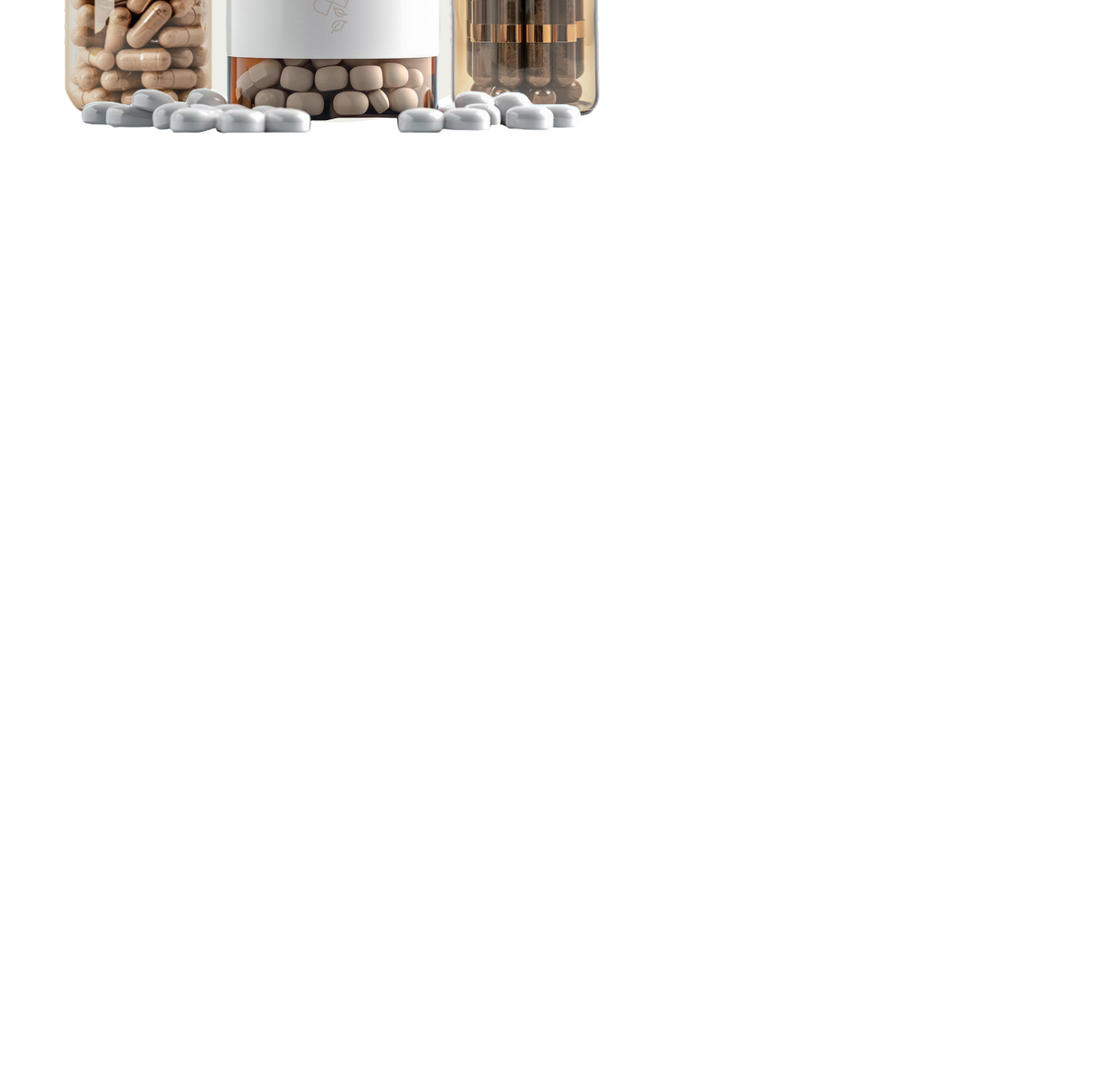
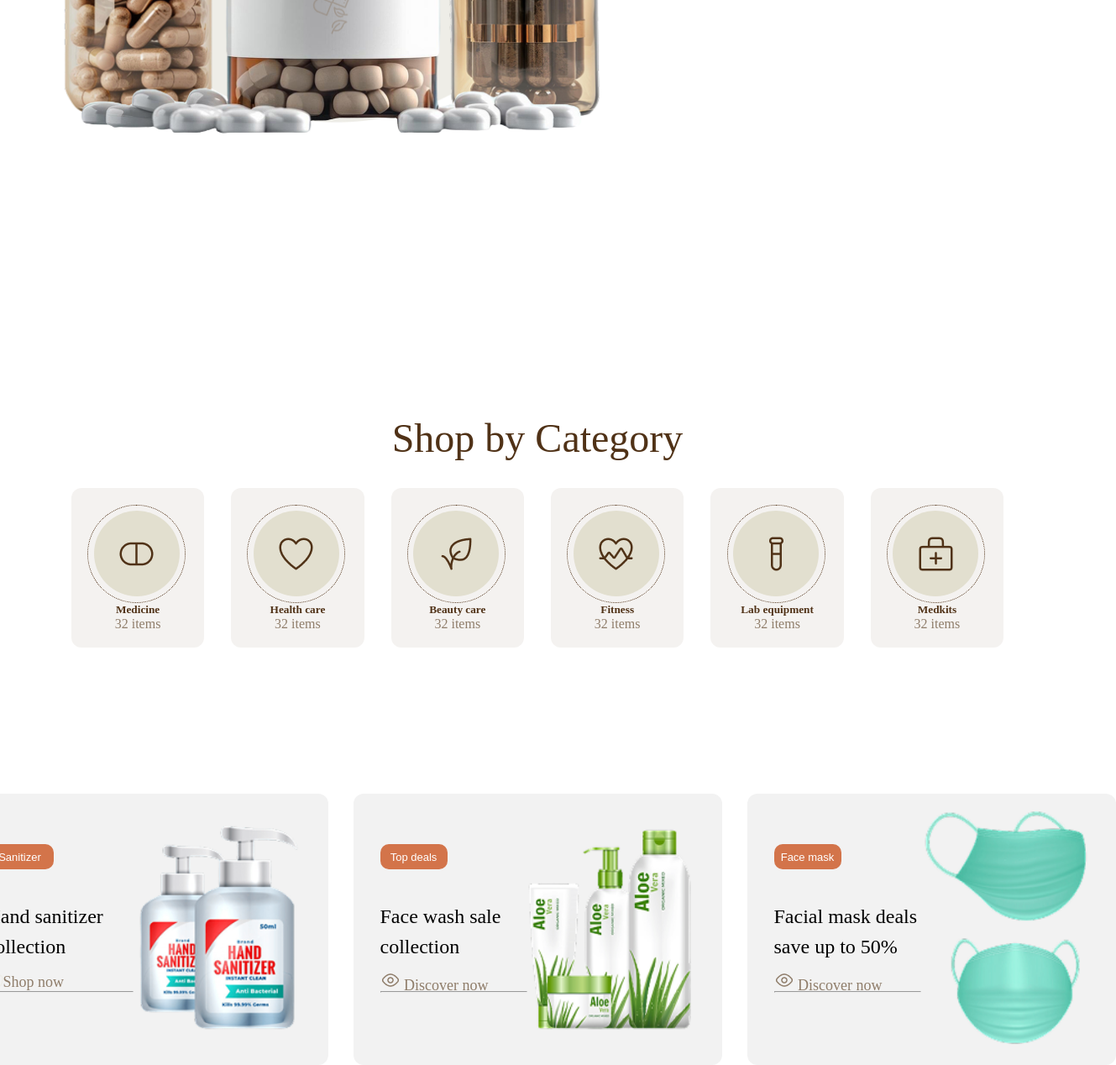
Before and after one commit to sharif-cloud/Medilift, a plain HTML site: page index.html in a window 1280 px wide. Shown: the part 915-2183 px from the top of the page at 84% size, 1329 px wide, since content can reach past the window. Before the commit the page ends 1215 px from the top, so only its background shows below. Drawn offline with Linux system fonts and the light colour scheme.

Commit message:
categories add

```diff
--- a/index.html
+++ b/index.html
@@ -35,7 +35,7 @@
   <section class="Banner">
     <div class="Banner-content">
       <h1>Your trusted care now and always</h1>
-      <p>Providing quality health supplements for a better you.</p>
+      <p>For the best results, align your health needs with your medication plan.</p>
       <button> <img src="images/Vectors.png" alt=""> Shop Now</button>
     </div>
     <img class="bg-img" src="images/Vector.png" alt="">
@@ -44,5 +44,73 @@
     </div>
   </section>
 
+  <!-- Categories -->
+  <section class="categories">
+    <h2>Shop by Category</h2>
+    <div class="category-grid">
+      <div class="cat-card">
+        <div class="dot-border">
+            <div class="cat-img"><img src="images/capsule.png" alt="capsule"></div>
+        </div> <h5>Medicine</h5><p class="items">32 items</p>
+      </div>
+      <div class="cat-card">
+        <div class="dot-border">
+            <div class="cat-img"><img src="images/heart.png" alt="heart"></div>
+        </div><h5>Health care</h5><p class="items">32 items</p>
+      </div>
+      <div class="cat-card">
+        <div class="dot-border">
+            <div class="cat-img"><img src="images/leaf.png" alt="leaf"></div>
+        </div><h5>Beauty care</h5><p class="items">32 items</p>
+    </div>
+      <div class="cat-card">
+        <div class="dot-border">
+            <div class="cat-img"><img src="images/heartbeat.png" alt="heartbeat"></div>
+        </div><h5>Fitness</h5><p class="items">32 items</p>
+      </div>
+      <div class="cat-card">
+        <div class="dot-border">
+            <div class="cat-img"><img src="images/Vector (1).png" alt=""></div>
+        </div><h5>Lab equipment</h5><p class="items">32 items</p>
+      </div>
+      <div class="cat-card">
+        <div class="dot-border">
+            <div class="cat-img"><img src="images/Vector (2).png" alt=""></div>
+        </div><h5>Medkits</h5><p class="items">32 items</p>
+      </div>
+    </div>
+
+  </section>
+    <div class="ctg-cards">
+        <div class="ctg-crd">
+            <div class="card-text">
+                <button>Sanitizer</button>
+                <h2>Hand sanitizer collection </h2>
+                <p> <img src="images/Vectors.png" alt="">Shop now <hr></p>
+
+            </div>
+            <div class="card-img"><img src="images/realistic-hand-sanitizer-bottle-3d-style 1.png" alt=""></div>
+        </div>
+        <div class="ctg-crd">
+            <div class="card-text">
+                <button>Top deals</button>
+                <h2>Face wash sale collection </h2>
+                <p><img src="images/eye.png" alt=""> Discover now <hr></p>
+
+            </div>
+            <div class="card-img"><img src="images/rb_2147639108 1.png" alt=""></div>
+        </div>
+        <div class="ctg-crd">
+            <div class="card-text">
+                <button>Face mask</button>
+                <h2>Facial mask deals save up to 50%</h2>
+                <p><img src="images/eye.png" alt=""> Discover now <hr></p>
+
+            </div>
+            <div class="card-img"><img src="images/realistic-medical-mask-with-shadows 1.png" alt=""></div>
+        </div>
+
+    </div>
+
 </body>
 </html>
--- a/style.css
+++ b/style.css
@@ -81,3 +81,116 @@
   color: #8F7D6A;
   transform: rotate(-3.54deg);
 }
+/* Categories */
+.categories {
+  text-align: center;
+  padding: 4rem 2rem;
+  margin-top: 130px;
+  margin-bottom: 110px;
+}
+.categories h2{
+    font-size: 48px;
+    font-weight: 500;
+    color: #503217;
+}
+
+.category-grid {
+  display: flex;
+  justify-content: center;
+  flex-wrap: wrap;
+  gap: 2rem;
+  margin-top: 2rem;
+}
+
+.cat-card {
+  justify-content: center;
+  align-items: center;
+  background: #8F7D6A1A;
+  padding: 1.2rem;
+  width: 120px;
+  border-radius: 12px;
+}
+.dot-border{
+  width: 115px;
+  height: 115px;
+  border-radius: 50%;
+  border:1px dotted #503217 ;
+  display: flex;
+  align-items: center;
+  justify-content: center;
+}
+.cat-img{
+  background-color: #E2DFCF;
+  width: 102px;
+  height: 102px;
+  border-radius: 50%;
+  display: flex;
+  align-items: center;
+  justify-content: center;
+}
+.cat-card h5{
+  color: #503217;
+}
+.items{
+    color: #8F7D6A;
+    font-size: 16px;
+    font-weight: 400;
+}
+
+
+.ctg-cards{
+display: flex;
+align-items: center;
+justify-content: center;
+gap: 30px;
+}
+.ctg-crd {
+  display: flex;
+  justify-content: space-between;
+  align-items: center;
+  background: #F2F2F2;
+  padding: 2rem;
+  border-radius: 12px;
+  width: 413px;
+  height: 259px;
+}
+
+.card-text {
+
+  text-align: left;
+  max-width: 50%;
+}
+
+.card-img img {
+  width: 200px;
+  height: auto;
+}
+.card-text button{
+  font-size: 13px;
+  font-weight: 400;
+  background-color: #D3744A;
+  color: #fff;
+  border: none;
+  width: 80px;
+  height: 30px;
+  border-radius: 10px;
+  cursor: pointer;
+  margin-bottom: 38px;
+}
+.card-text h2{
+  width: 175px;
+  height: 67px;
+  font-size: 24px;
+  font-weight: 400;
+  line-height: 150%;
+  margin-bottom: 15px;
+
+}
+.card-text p{
+  font-size: 18px;
+  font-weight: 500;
+  height: 25px;
+  color: #8F7D6A;
+  line-height: 150%;
+
+}
```
Also changed, not shown: images/eye.png (added).
